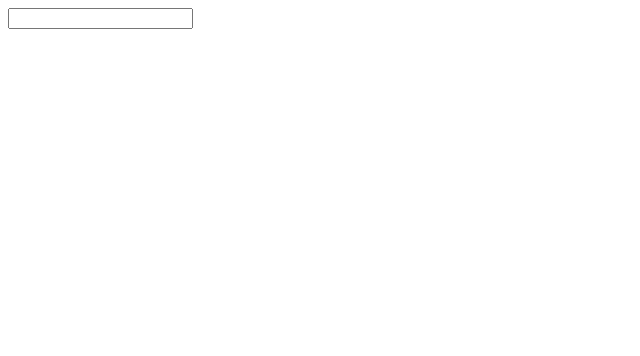
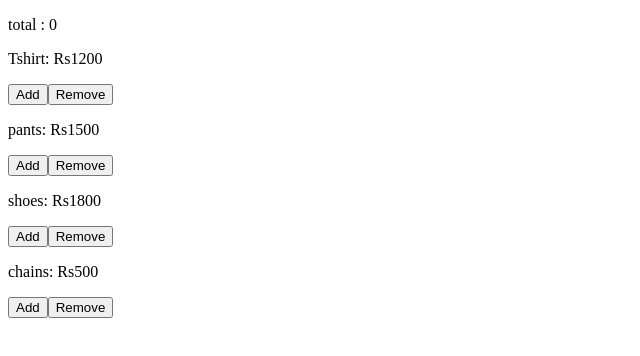
Before and after one commit to Rairohan/react-concepts, a React (Vite) app: page / in a window 1280 px wide. Shown: the top 356 px of the page, without its empty margins (0-640 px from the left). Built offline with nearby package versions, Linux system fonts and the light colour scheme.

Commit message:
useMemo concept :task done

```diff
--- a/src/App.jsx
+++ b/src/App.jsx
@@ -164,8 +164,9 @@ import { createContext, use, useReducer, useState } from 'react'
 //---------------useMemo----------------
 import ExpenseCalculator from './useMemo/ExpenseCalculator'
 import NameFilter from './useMemo/NameFilter'
+import ShoppingCart from './useMemo/ShoppingCart'
 export default function App(){
     return(
-        <NameFilter/>
+        <ShoppingCart/>
     )
 }
--- /dev/null
+++ b/src/useMemo/ShoppingCart.jsx
@@ -0,0 +1,24 @@
+import { products } from "./product";
+import { useMemo,useState } from "react";
+export default function ShoppingCart(){
+const [cart,setCart] = useState([])
+const total = useMemo(()=>{
+   return cart.reduce((sum,product)=> sum + product.price,0)
+},[cart])
+    return(
+        <div>
+            <p>total : {total}</p>
+            {
+                products.map((product)=>(
+                    <div key={product.id}>
+                    <p>{product.name}: Rs{product.price}</p>
+                    <button onClick={()=>setCart([...cart,product])}>Add</button>
+                    <button onClick={()=>setCart(cart.filter(item=>item.id !== product.id))}>Remove</button>
+                    </div>
+                ))
+
+            }
+
+        </div>
+    )
+}
--- /dev/null
+++ b/src/useMemo/product.js
@@ -0,0 +1,15 @@
+export const products = [
+    {
+        id:1,name:"Tshirt",price:1200
+    },
+    {
+        id:2,name:"pants",price:1500
+    },
+    {
+        id:3,name:"shoes",price:1800
+    },
+    {
+        id:4,name:"chains",price:500
+    }
+
+]
```
